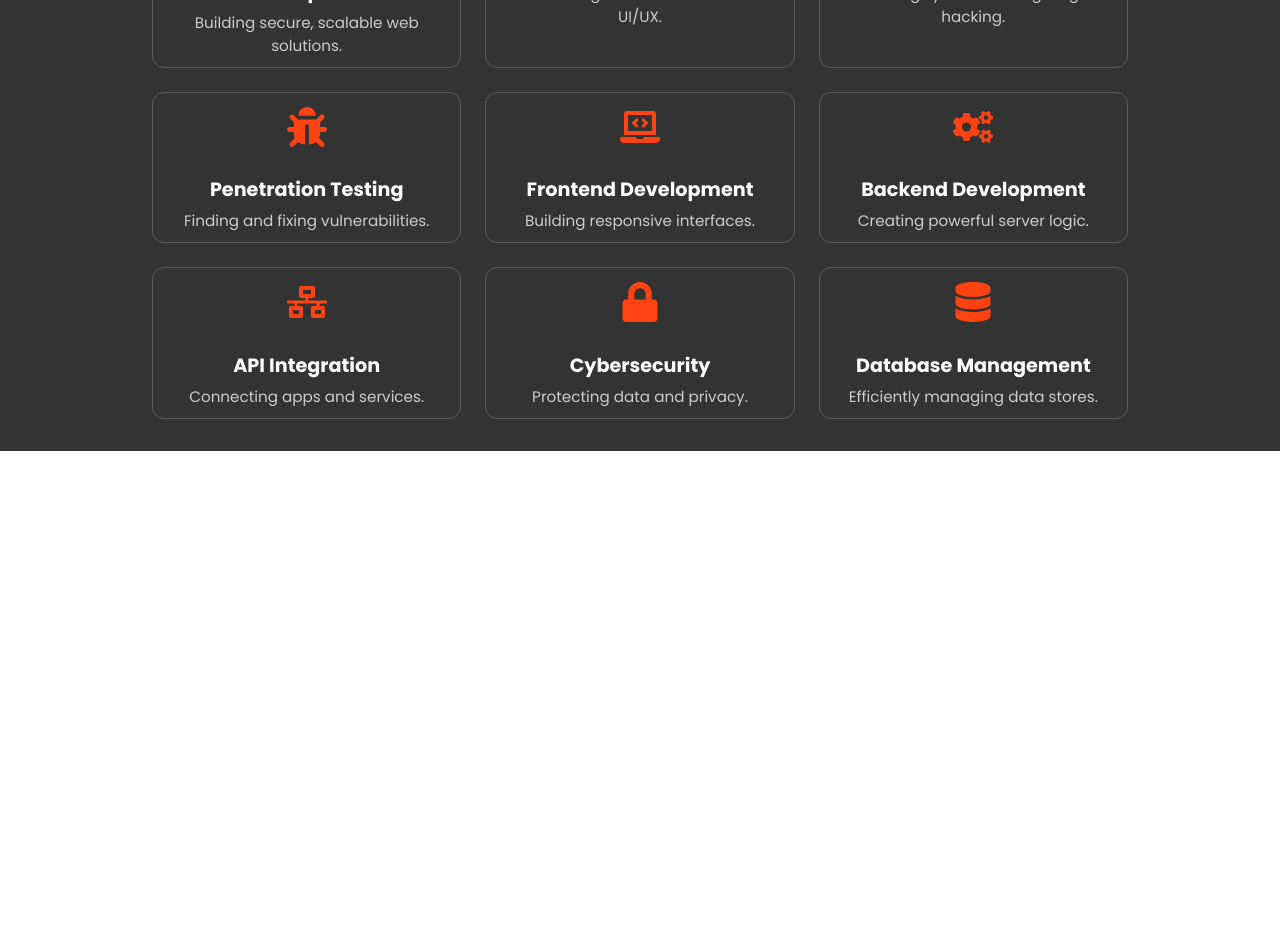
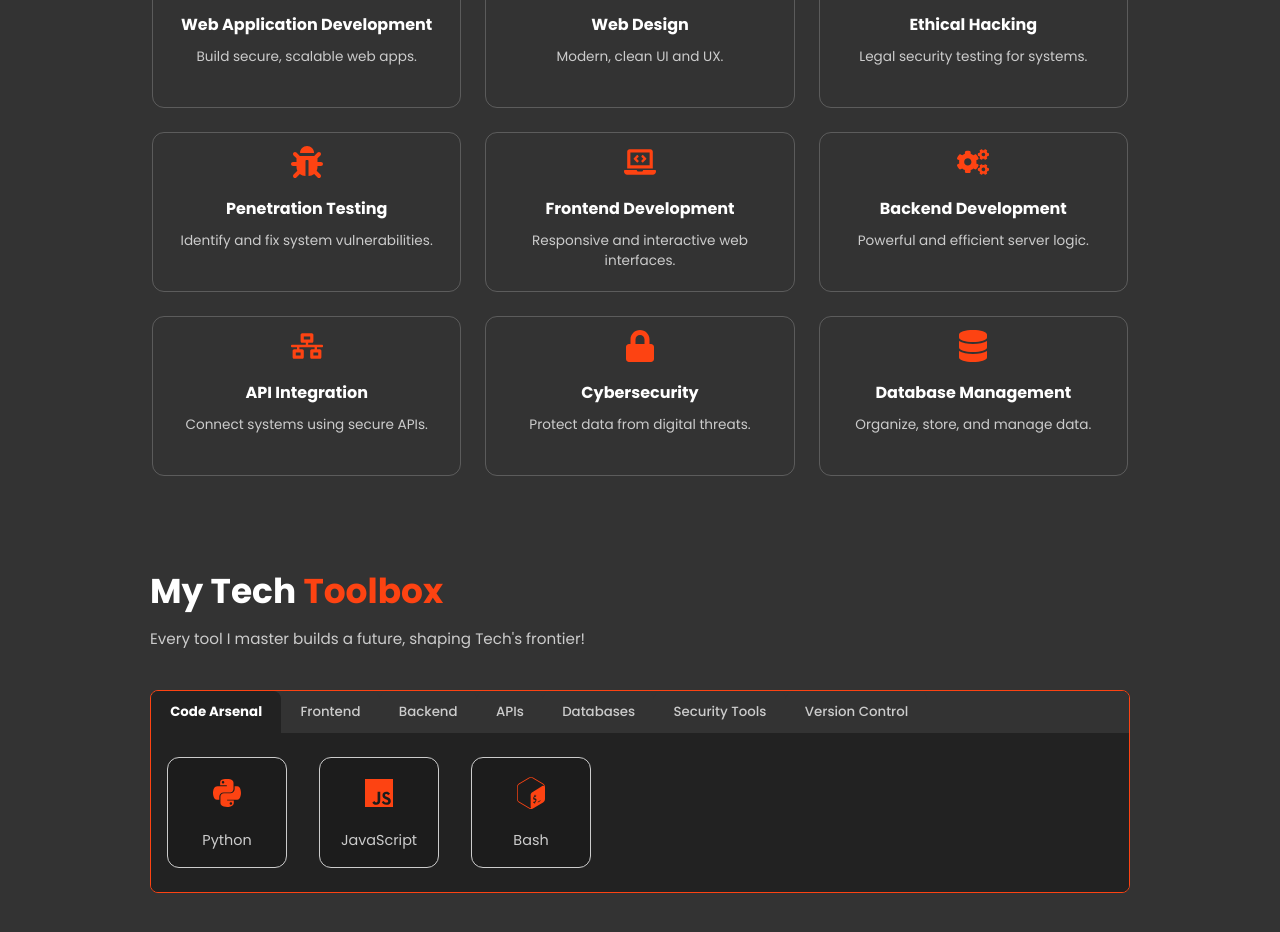
Before and after one commit to LeonardOgendo/My_React_Portfolio, a React (Create React App) app: page / in a window 1280 px wide. Shown: the part 1660-2592 px from the top of the page. Before the commit the page ends 2111 px from the top, so only its background shows below. Built offline with nearby package versions, Linux system fonts and the light colour scheme.

Commit message:
Complete Tech Stack section

```diff
--- a/src/App.js
+++ b/src/App.js
@@ -4,7 +4,7 @@ import './styles.css';
 import Navigation from "./components/Navigation";
 import AboutMe from "./components/AboutMe";
 import Skills from "./components/Skills";
-
+import TechStack from "./components/TechStack";
 
 function App(){
     return(
@@ -13,6 +13,7 @@ function App(){
             <div className="grey-body">
                 <AboutMe />
                 <Skills />
+                <TechStack />
             </div>
 
         </div>
--- a/src/components/Skills.js
+++ b/src/components/Skills.js
@@ -2,25 +2,28 @@ import { FaCode, FaLaptopCode, FaShieldAlt, FaBug, FaDatabase, FaCogs, FaLock, F
 
 const Skills = () => {
     const mySkills = [
-        { icon: <FaCode />, title: "Web Application Development", desc: "Building secure, scalable web solutions." },
-        { icon: <FaPaintBrush />, title: "Web Design", desc: "Creating clean and modern UI/UX." },
-        { icon: <FaShieldAlt />, title: "Ethical Hacking", desc: "Securing systems through legal hacking." },
-        { icon: <FaBug />, title: "Penetration Testing", desc: "Finding and fixing vulnerabilities." },
-        { icon: <FaLaptopCode />, title: "Frontend Development", desc: "Building responsive interfaces." },
-        { icon: <FaCogs />, title: "Backend Development", desc: "Creating powerful server logic." },
-        { icon: <FaNetworkWired />, title: "API Integration", desc: "Connecting apps and services." },
-        { icon: <FaLock />, title: "Cybersecurity", desc: "Protecting data and privacy." },
-        { icon: <FaDatabase />, title: "Database Management", desc: "Efficiently managing data stores." },
+        { icon: <FaCode />, title: "Web Application Development", desc: "Build secure, scalable web apps." },
+        { icon: <FaPaintBrush />, title: "Web Design", desc: "Modern, clean UI and UX." },
+        { icon: <FaShieldAlt />, title: "Ethical Hacking", desc: "Legal security testing for systems." },
+        { icon: <FaBug />, title: "Penetration Testing", desc: "Identify and fix system vulnerabilities." },
+        { icon: <FaLaptopCode />, title: "Frontend Development", desc: "Responsive and interactive web interfaces." },
+        { icon: <FaCogs />, title: "Backend Development", desc: "Powerful and efficient server logic." },
+        { icon: <FaNetworkWired />, title: "API Integration", desc: "Connect systems using secure APIs." },
+        { icon: <FaLock />, title: "Cybersecurity", desc: "Protect data from digital threats." },
+        { icon: <FaDatabase />, title: "Database Management", desc: "Organize, store, and manage data." },
     ];
-
     return (
         <div className="skills-section">
             <h2><span style={{color: '#fff'}}>My</span> <span style={{color:'#fd4312'}}>Skills</span></h2>
+            <p className="skills-intro">
+                Every line of code I write, strengthens both function and protection.
+            </p>
+
             <div className="skills-grid">
                 {mySkills.map((skill, index) => (
                     <div className="skill-card" key={index}>
                         <div className="skill-icon">{skill.icon}</div>
-                        <h3 className="skill-title">{skill.title}</h3>
+                        <h4 className="skill-title">{skill.title}</h4>
                         <p className="skill-desc">{skill.desc}</p>
                     </div>
                 ))}
--- /dev/null
+++ b/src/components/TechStack.js
@@ -0,0 +1,94 @@
+import React, { useState } from 'react';
+import {
+  FaHtml5, FaCss3Alt, FaJs, FaReact, FaNodeJs, FaPython,
+  FaCodeBranch, FaBug, FaLock, FaLinux, FaNetworkWired, FaGitAlt, FaGithub, FaBootstrap, FaSkullCrossbones
+} from 'react-icons/fa';
+import {
+  SiMongodb, SiDjango, SiPostgresql, SiExpress,
+  SiFirebase, SiMysql, SiTailwindcss, SiRedux, SiBurpsuite, SiGnubash
+} from 'react-icons/si';
+
+const techData = {
+  "Code Arsenal": [
+    { name: 'Python', icon: <FaPython /> },
+    { name: 'JavaScript', icon: <FaJs /> },
+    { name: 'Bash', icon: <SiGnubash /> },
+  ],
+  "Frontend": [
+    { name: 'HTML5', icon: <FaHtml5 /> },
+    { name: 'CSS3', icon: <FaCss3Alt /> },
+    { name: 'React.js', icon: <FaReact /> },
+    { name: 'Tailwind CSS', icon: <SiTailwindcss /> },
+    { name: 'Redux', icon: <SiRedux /> },
+    { name: 'Bootstrap', icon: <FaBootstrap /> }
+
+  ],
+  "Backend": [
+    { name: 'Node.js', icon: <FaNodeJs /> },
+    { name: 'Express.js', icon: <SiExpress /> },
+    { name: 'Django', icon: <SiDjango /> }
+  ],
+  "APIs": [
+    { name: 'RESTful APIs', icon: <FaCodeBranch /> },
+    { name: 'Firebase', icon: <SiFirebase /> }
+  ],
+  "Databases": [
+    { name: 'MongoDB', icon: <SiMongodb /> },
+    { name: 'PostgreSQL', icon: <SiPostgresql /> },
+    { name: 'MySQL', icon: <SiMysql /> }
+  ],
+  "Security Tools": [
+    { name: 'Burp Suite', icon: <SiBurpsuite /> },
+    { name: 'Kali Linux', icon: <FaLinux /> },
+    { name: 'Vulnerability Scanners', icon: <FaBug /> },
+    { name: 'Metasploit', icon: <FaSkullCrossbones /> },
+    { name: 'OSINT', icon: <FaLock /> },
+    { name: 'Nmap', icon: <FaNetworkWired /> }
+  ],
+  "Version Control": [
+    { name: 'Git', icon: <FaGitAlt /> },
+    { name: 'GitHub', icon: <FaGithub /> }
+  ]
+};
+
+const TechStack = () => {
+  const [activeTab, setActiveTab] = useState("Code Arsenal");
+
+  return (
+    <div className="tech-toolbox">
+      <h2>
+        <span style={{ color: '#fff' }}>My Tech</span> <span style={{ color: '#fd4312' }}>Toolbox</span>
+      </h2>
+      <p className="stack-intro">
+      Every tool I master builds a future, shaping Tech's frontier!
+      </p>
+
+      <div className="tab-wrapper">
+        <div className="tabs">
+          {Object.keys(techData).map((category) => (
+            <button
+              key={category}
+              className={`tab-button ${activeTab === category ? 'active' : ''}`}
+              onClick={() => setActiveTab(category)}
+            >
+              {category}
+            </button>
+          ))}
+        </div>
+
+        <div className="tab-content">
+          <div className="tech-grid">
+            {techData[activeTab].map((tech, index) => (
+              <div className="tech-card" key={index}>
+                <div className="tech-icon">{tech.icon}</div>
+                <p className="tech-name">{tech.name}</p>
+              </div>
+            ))}
+          </div>
+        </div>
+      </div>
+    </div>
+  );
+};
+
+export default TechStack;
--- a/src/styles.css
+++ b/src/styles.css
@@ -127,7 +127,7 @@
 .about-me h2
 {
     text-align: center;
-    font-size: 35px;
+    font-size: 2.15rem;
     margin-bottom: 15px;
 }
 .about-me p
@@ -228,6 +228,19 @@
 .skills-section {
     width: 80%;
     margin: 32px auto;
+
+    & > h2 {
+        margin-left: 22px;
+        font-size: 2.15rem;
+    }
+    & .skills-intro {
+        color: #ccc;
+        font-size: 1rem;
+        margin: 10px 0 20px 0;
+        max-width: 600px;
+        margin-left: 22px;
+    }
+
 }
 
 .skills-grid {
@@ -235,6 +248,7 @@
     flex-wrap: wrap;
     gap: 24px;
     justify-content: center;
+    margin-top: 35px;
 }
 
 .skill-card {
@@ -246,6 +260,7 @@
     text-align: center;
     color: white;
     transition: transform 0.3s ease;
+    height: 160px;
 }
 
 .skill-card:hover {
@@ -254,17 +269,120 @@
 }
 
 .skill-icon {
-    font-size: 2.5rem;
-    margin-bottom: 0.8rem;
+    font-size: 2rem;
+    margin-bottom: 5px;
     color: #fd4312;
 }
 
 .skill-title {
-    font-size: 1.2rem;
-    margin-bottom: 0.3rem;
+    font-size: 1rem;
+    margin-bottom: 10px;
 }
 
 .skill-desc {
-    font-size: 0.95rem;
+    font-size: 0.85rem;
     color: #ccc;
 }
+
+
+/*-- Tech Stack section --*/
+.tech-toolbox {
+    width: 80%;
+    margin: 0 auto;
+    margin-top: 90px;
+    margin-bottom: 100px;
+  }
+
+  .tech-toolbox > h2 {
+    margin-left: 22px;
+    font-size: 2.15rem;
+  }
+
+  .stack-intro {
+    margin: 10px 0 20px 22px;
+    color: #ccc;
+    font-size: 0.95rem;
+  }
+
+
+  .tab-wrapper {
+    margin: 0 22px;
+    border: 1px solid #fd4312;
+    border-radius: 8px;
+    overflow: hidden;
+    background-color: #222;
+    margin-top: 40px;
+  }
+
+  .tabs {
+    display: flex;
+    flex-wrap: wrap;
+    background-color: #333;
+
+
+  }
+
+  .tab-button {
+    border:none;
+    padding: 0.7rem 1.2rem;
+    background-color: #333;
+    color: #ccc;
+    cursor: pointer;
+    transition: background-color 0.3s ease;
+    font-weight: 500;
+    border-top-left-radius: 8px;
+    border-top-right-radius: 8px;
+
+
+  }
+
+  .tab-button:hover {
+    background-color: #444;
+
+  }
+
+  .tab-button.active {
+    background-color: #222;
+    color: #fff;
+    font-weight: bold;
+  }
+
+  .tab-content {
+    background-color: #222;
+    padding: 1.5rem 1rem;
+  }
+
+
+  .tech-grid {
+    display: flex;
+    flex-wrap: wrap;
+    gap: 2rem;
+  }
+
+
+  .tech-card {
+    border: 1px solid #ccc;
+    padding: 1rem;
+    border-radius: 12px;
+    width: 120px;
+    text-align: center;
+    transition: transform 0.3s ease;
+    background-color: #1c1c1c;
+  }
+
+  .tech-card:hover {
+    transform: scale(1.05);
+    border-color: #fd4312;
+    border-bottom: none;
+  }
+
+  .tech-icon {
+    font-size: 2rem;
+    margin-bottom: 0.5rem;
+    color: #fd4312;
+  }
+
+  .tech-name {
+    color: #ccc;
+    font-size: 0.9rem;
+  }
```
